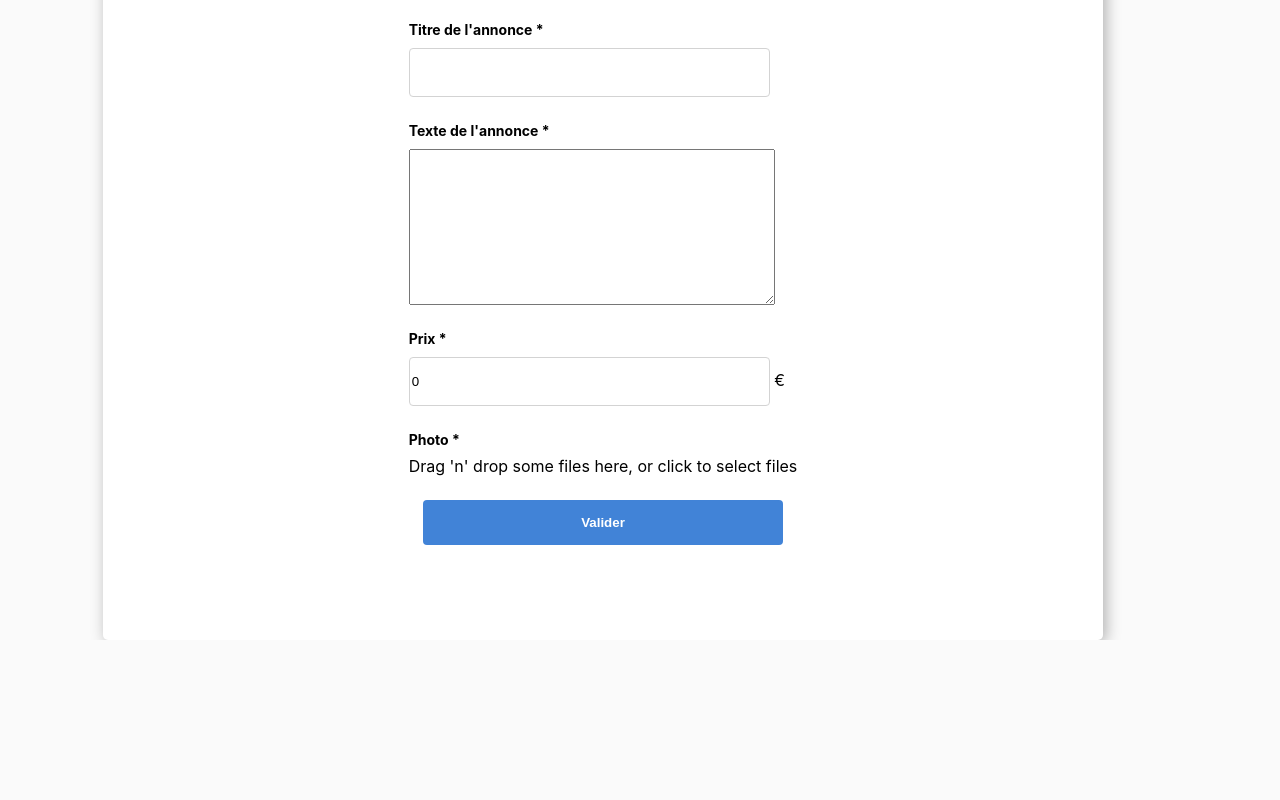
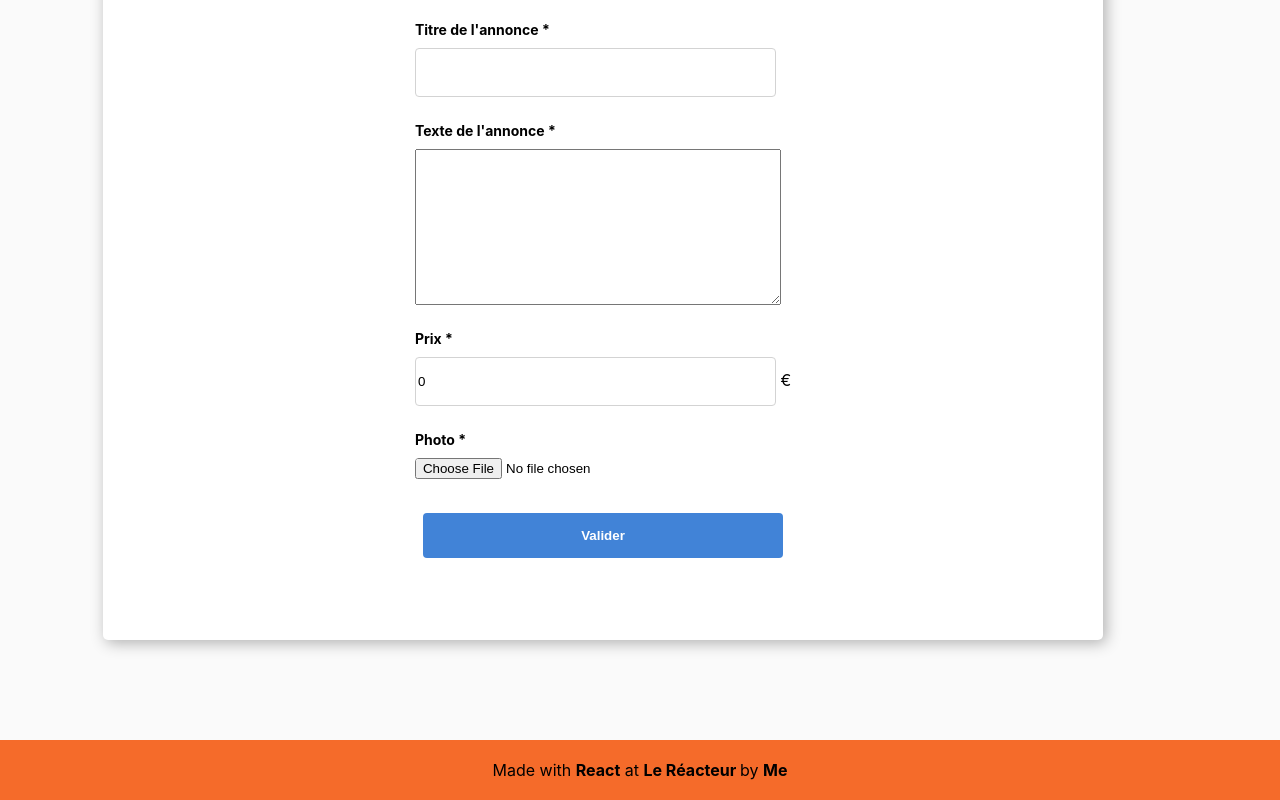
Before and after one commit to 4lexandrine/leboncoin-front, a React (Create React App) app: page /offer/publish in a window 1280 px wide. Shown: the part 210-1010 px from the top of the page. Before the commit the page ends 850 px from the top, so only its background shows below. Built offline with nearby package versions, Linux system fonts and the light colour scheme.

Commit message:
test with footer

```diff
--- a/src/App.js
+++ b/src/App.js
@@ -35,13 +35,15 @@ function App() {
   }
 
   const [user, setUser] = useState(newState);
+  const [file, setFile] = useState();
+
 
   return (
     <Router>
       <Header user={user} setUser={setUser} />
       <Switch>
         <Route path="/offer/publish">
-          <Publish user={user} />
+          <Publish user={user} file={file} setFile={setFile} />
         </Route>
         <Route path="/user/log_in" >
           <LogIn setUser={setUser} />
@@ -56,7 +58,7 @@ function App() {
           <Offers />
         </Route>
       </Switch>
-      {/* <Footer /> */}
+      <Footer />
     </Router>
 
   );
--- a/src/components/Dropzone/Dropzone.js
+++ b/src/components/Dropzone/Dropzone.js
@@ -50,7 +50,7 @@ function Dropzone(props) {
                 <img onClick={() => {
                     const newFiles = [...files]
                     newFiles.splice(index, 1);
-                    setFiles(newFiles);
+                    props.setFiles(newFiles);
                     console.log(newFiles);
 
                 }}
@@ -69,7 +69,9 @@ function Dropzone(props) {
     return (
         <section className="container">
             <div {...getRootProps({ className: 'dropzone' })}>
-                <input {...getInputProps()} />
+                <input {...getInputProps()} onChange={(e) => {
+                    props.setFile(e.target.files);
+                }}></input>
                 <p>Drag 'n' drop some files here, or click to select files</p>
             </div>
             <aside style={thumbsContainer}>
--- a/src/components/Footer/Footer.css
+++ b/src/components/Footer/Footer.css
@@ -1,8 +1,8 @@
 /* FOOTER */
 
 footer {
-  position: absolute;
-  bottom: 0;
+  /* position: absolute; */
+  /* bottom: 0; */
   background-color: #f56b2a;
   width: 100%;
   height: 60px;
--- a/src/containers/Publish/Publish.js
+++ b/src/containers/Publish/Publish.js
@@ -4,14 +4,13 @@ import "./Publish.css";
 import { useHistory } from "react-router-dom";
 import Dropzone from "../../components/Dropzone/Dropzone";
 
-const Publish = ({ user }) => {
+const Publish = ({ user, file, setFile }) => {
     const history = useHistory();
 
 
     const [title, setTitle] = useState("");
     const [description, setDescription] = useState("");
     const [price, setPrice] = useState(0);
-    const [file, setFile] = useState();
 
     return (
         <div className="wrapper">
@@ -63,13 +62,12 @@ const Publish = ({ user }) => {
                         <span> €</span>
                     </div>
                     <label>Photo *</label>
-                    <Dropzone />
-                    {/* <div> */}
-                    {/* <input className="file" type="file" onChange={(e) => {
+                    {/* <Dropzone setFile={setFile} file={file} /> */}
+                    <div>
+                        <input className="file" type="file" onChange={(e) => {
                             setFile(e.target.files[0]);
-                        }}></input> */}
-
-                    {/* </div> */}
+                        }}></input>
+                    </div>
                 </div>
                 <button type="submit" className="blue-btn">Valider</button>
             </form>
```
